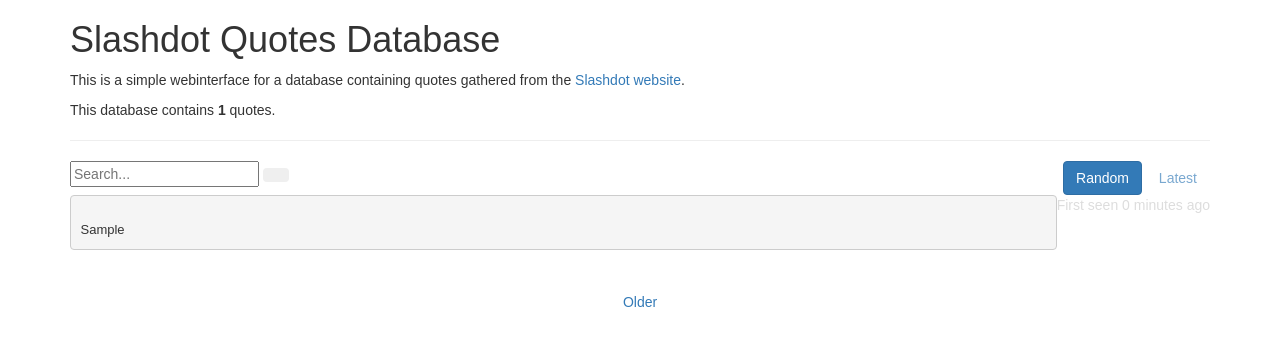
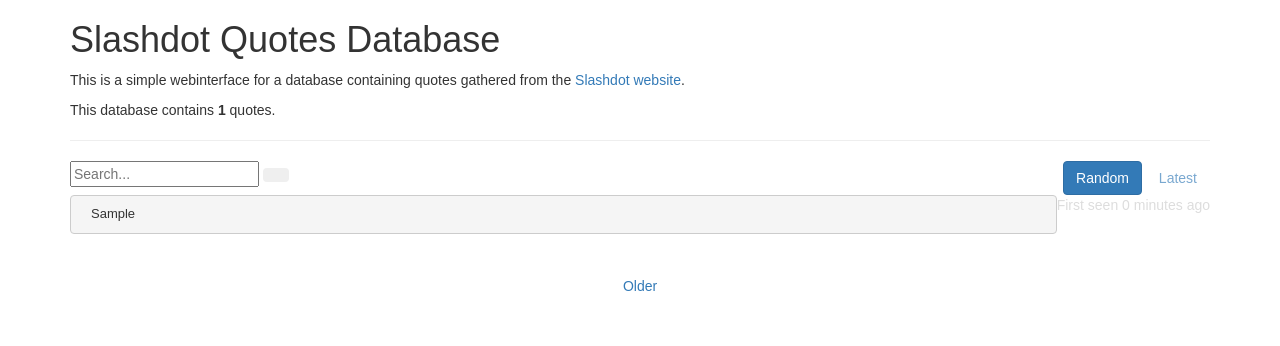
Before and after one commit to dhedegaard/quotes, a Django app: page / in a window 1280 px wide. Shown: the top 346 px of the page. Run offline with Django 3.2, Linux system fonts and the light colour scheme; tables that the repository leaves empty hold one stand-in row (values such as "Sample post"); parts of the project's set-up code (start-up, migrations or seed data) failed here and were passed over; some libraries are stand-ins or nearby versions.

Commit message:
removed top padding from pre elements, added some left padding.

```diff
--- a/quotes/static/quotes/style.css
+++ b/quotes/static/quotes/style.css
@@ -4,7 +4,7 @@ body {
 
 pre {
     font-family: 'Ubuntu Mono', sans-serif;
-    padding-top: 25px;
+    padding-left: 20px;
 }
 
 .quote {
```
